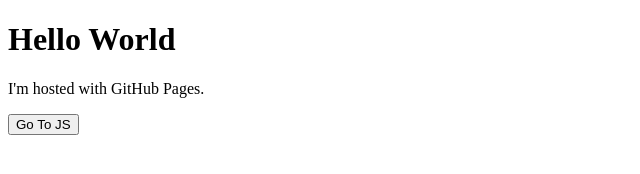
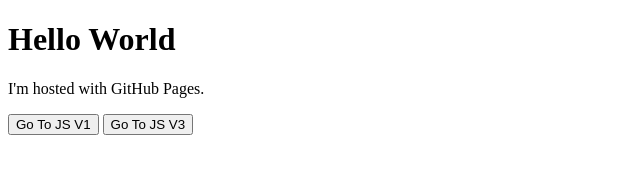
Before and after one commit to jaydenthedes/supboi.github.io, a plain HTML site: page index.html in a window 1280 px wide. Shown: the whole page, without its empty margins (0-640 px from the left). Drawn offline with Linux system fonts and the light colour scheme.

Commit message:
Update index.html

```diff
--- a/index.html
+++ b/index.html
@@ -3,6 +3,7 @@
 <body>
 <h1>Hello World</h1>
 <p>I'm hosted with GitHub Pages.</p>
-<button type="button" onclick="window.location.href='yes.js'">Go To JS</button>
+<button type="button" onclick="window.location.href='yes.js'">Go To JS V1</button>
+<button type="button" onclick="window.location.href='testbook.js'">Go To JS V3</button>
 </body>
 </html>
```
